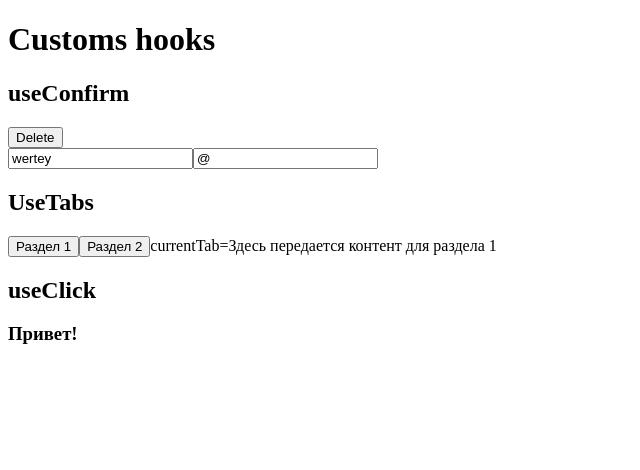
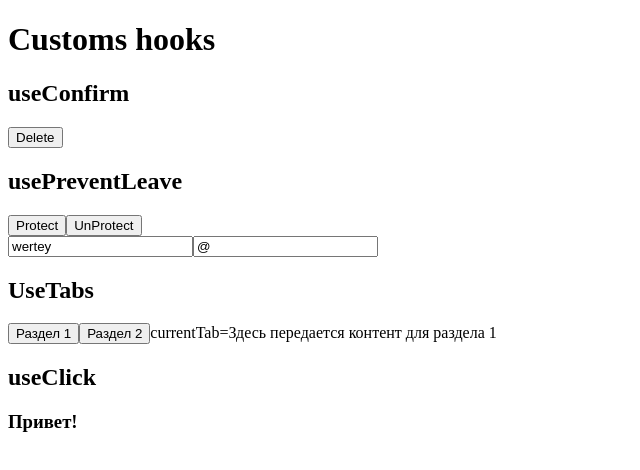
Before and after one commit to dzmitry-viartseika/custom-hook-react-ts, a React (Create React App) app: page / in a window 1280 px wide. Shown: the top 470 px of the page, without its empty margins (0-640 px from the left). Built offline with nearby package versions, Linux system fonts and the light colour scheme; the HTML template or start-up script is replaced by a standard one.

Commit message:
add new hook usePreventLeave

```diff
--- a/src/App.tsx
+++ b/src/App.tsx
@@ -4,6 +4,7 @@ import {useHeadTitle} from "./hooks/useHeadTitle";
 import { useRef } from 'react';
 import {useClick} from "./hooks/useClick";
 import {useConfirm} from "./hooks/useConfirm";
+import {usePreventLeave} from "./hooks/usePreventLeave";
 
 const tabContent = [
     {
@@ -36,7 +37,7 @@ function App(): JSX.Element {
   const deleteAll = () => {
       console.log('Удалили всё на свете');
   }
-
+  const { enablePrevent, disablePrevent } = usePreventLeave();
   const confirmDelete = useConfirm('Вы действительно что хотите это удалить?', deleteAll);
 
   return (
@@ -45,6 +46,11 @@ function App(): JSX.Element {
         <div>
             <h2>useConfirm</h2>
             <button onClick={confirmDelete}>Delete</button>
+        </div>
+        <div>
+            <h2>usePreventLeave</h2>
+            <button onClick={enablePrevent}>Protect</button>
+            <button onClick={disablePrevent}>UnProtect</button>
         </div>
         {/*// or {...value} {...onChange}*/}
         <input type="text" placeholder={`Name`} value={name.value} onChange={name.onChange}/>
--- a/src/hooks/useConfirm.ts
+++ b/src/hooks/useConfirm.ts
@@ -1,5 +1,7 @@
 
-export const useConfirm = (message: string, callback: any): any => {
+type IParamsUseConfirm = () => void;
+
+export const useConfirm = (message: string, callback: IParamsUseConfirm) => {
     if (typeof callback !== 'function') return //
 
     const confirmAction = () => {
--- /dev/null
+++ b/src/hooks/usePreventLeave.ts
@@ -0,0 +1,18 @@
+export const usePreventLeave = () => {
+    const listener = (event: any) => {
+        event.preventDefault();
+        event.returnValue = '';
+    }
+    const disablePrevent = () => {
+        window.removeEventListener('beforeunload', listener);
+    }
+
+    const enablePrevent = () => {
+        window.addEventListener('beforeunload', listener);
+    }
+
+    return {
+        enablePrevent,
+        disablePrevent,
+    }
+}
```
